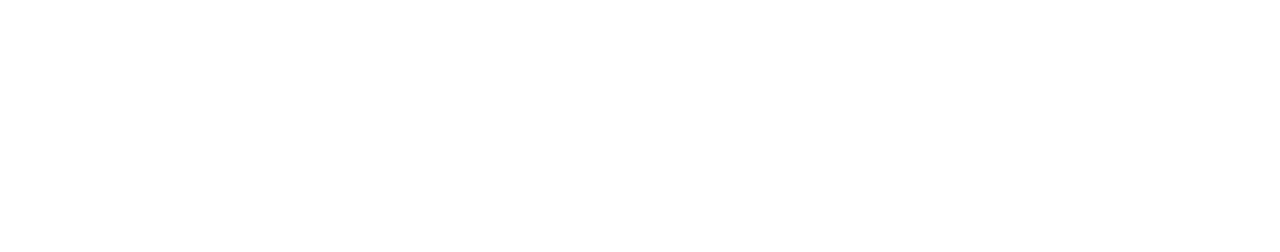
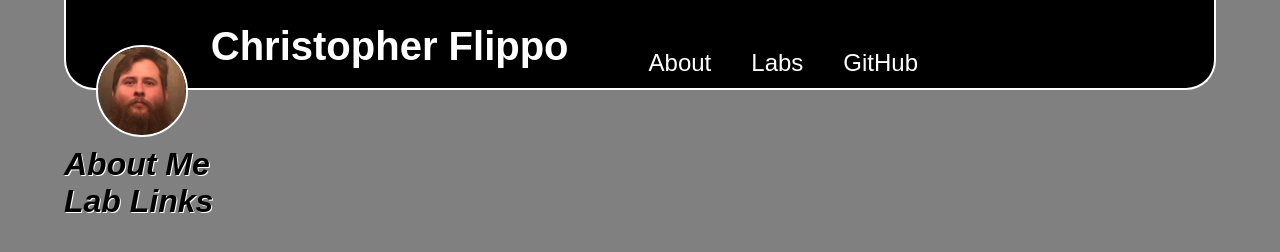
Before and after one commit to 1ChrisAF/HomePageProject-2022SU-ITSE-1411-23000, a plain HTML site: page index.html in a window 1280 px wide. Drawn offline with Linux system fonts and the light colour scheme.

Commit message:
Lots of changes
Pretty happy so far

```diff
--- a/index.html
+++ b/index.html
@@ -4,13 +4,110 @@
     <meta charset="utf-8" />
     <meta name="viewport" content="/width=device-width, initial-scale=1.0" />
     <title>Homepage</title>
+    <style>
+        * {
+            font-family: sans-serif;
+            font-size: 100%;
+            padding: 0;
+            margin: 0;
+        }
+        body {
+            width: 90%;
+            margin: 0 auto;
+            background-color: grey;
+        }
+        header {
+            background-color: black;
+            height: 11vh;
+            border-bottom-left-radius: 30px;
+            border-bottom-right-radius: 30px;
+            border-bottom: 2px solid white;
+            border-left: 2px solid white;
+            border-right: 2px solid white;
+        }
+        img {
+            height: 11vh;
+            width: 11vh;
+            border-radius: 100px;
+            float: left;
+            margin: 5px 10px 5px 30px;
+            border: 2px solid white;
+            position: relative;
+            top: 5vh;
+        }
+        header h2 {
+            color: white;
+            float: left;
+            margin: 3vh 0 0 1vw;
+            font-size: 5vh;
+        }
+        nav ul {
+            list-style: none;
+
+        }
+        #first-nav-header-item {
+            padding-left: 75px;
+        }
+        nav ul li {
+            float: left;
+            font-size: 3vh;
+            margin: 1px 5px;
+            padding-left: 30px;
+            padding-top: 6vh;
+            color: white;
+        }
+        li a {
+            text-decoration: none;
+            color: white;
+        }
+        li a:hover {
+            font-style: italic;
+        }
+        main {
+            clear: both;
+            margin-top: 7vh;
+        }
+        main h2 {
+            font-size: 4vh;
+            font-style: italic;
+            font-weight: bold;
+            text-shadow: 1px 1px white;
+        }
+    </style>
 </head>
 <body>
     <header>
-
+        <img src="pfp.jpg" alt="Image of Chris" />
+        <h2>Christopher Flippo</h2>
+        <nav>
+            <ul>
+                <li id="first-nav-header-item">
+                    <a href="#about">About</a>
+                </li>
+                <li>
+                    <a href="#labs">Labs</a>
+                </li>
+                <li>
+                    <a href="https://github.com/1ChrisAF" target="_blank">GitHub</a>
+                </li>
+            </ul>
+        </nav>
     </header>
     <main>
+        <div id="about">
+            <h2>About Me</h2>
+            <article>
 
+            </article>
+        </div>
+        <div id="labs">
+            <h2>Lab Links</h2>
+            <nav>
+                <ul>
+
+                </ul>
+            </nav>
+        </div>
     </main>
     <footer>
 
```
